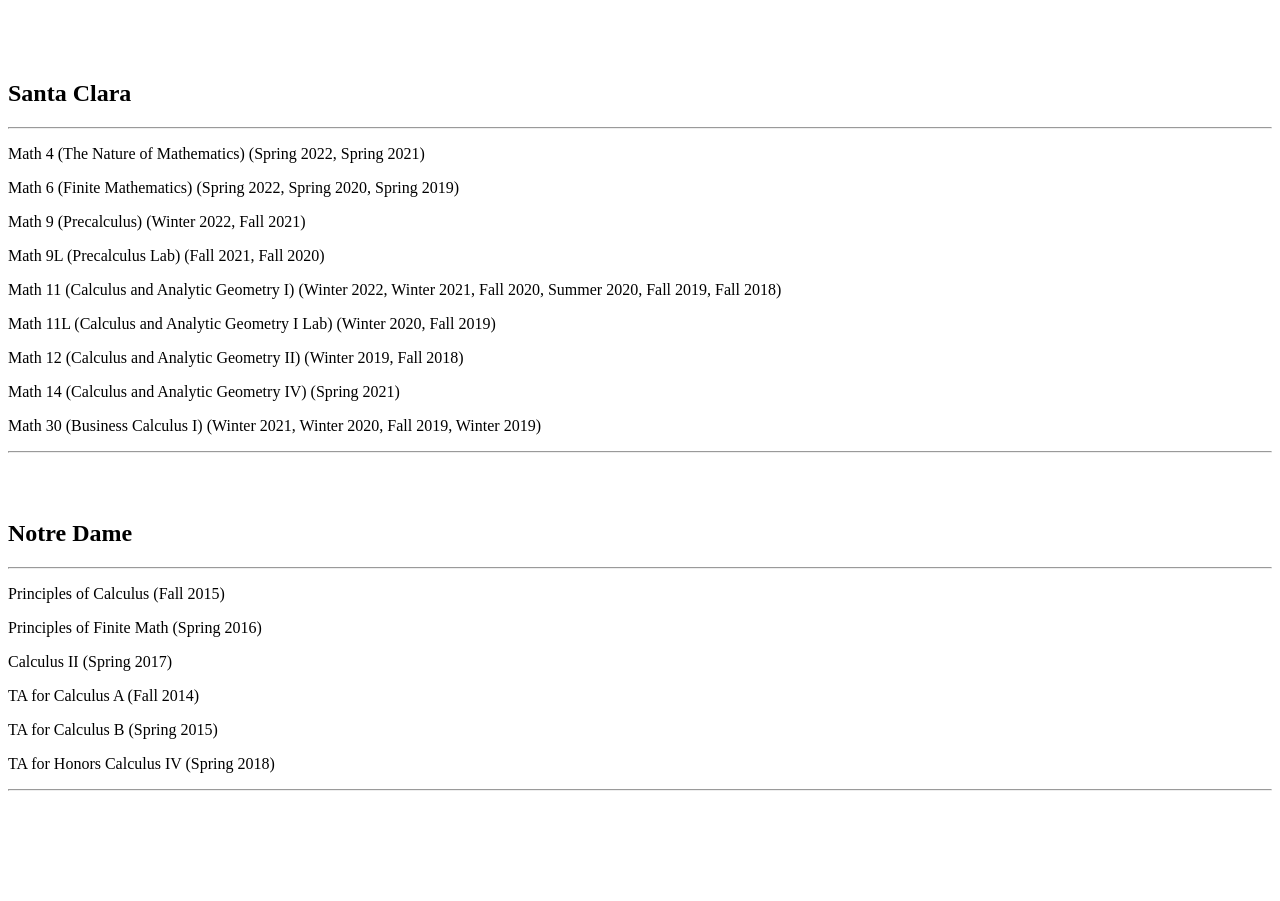
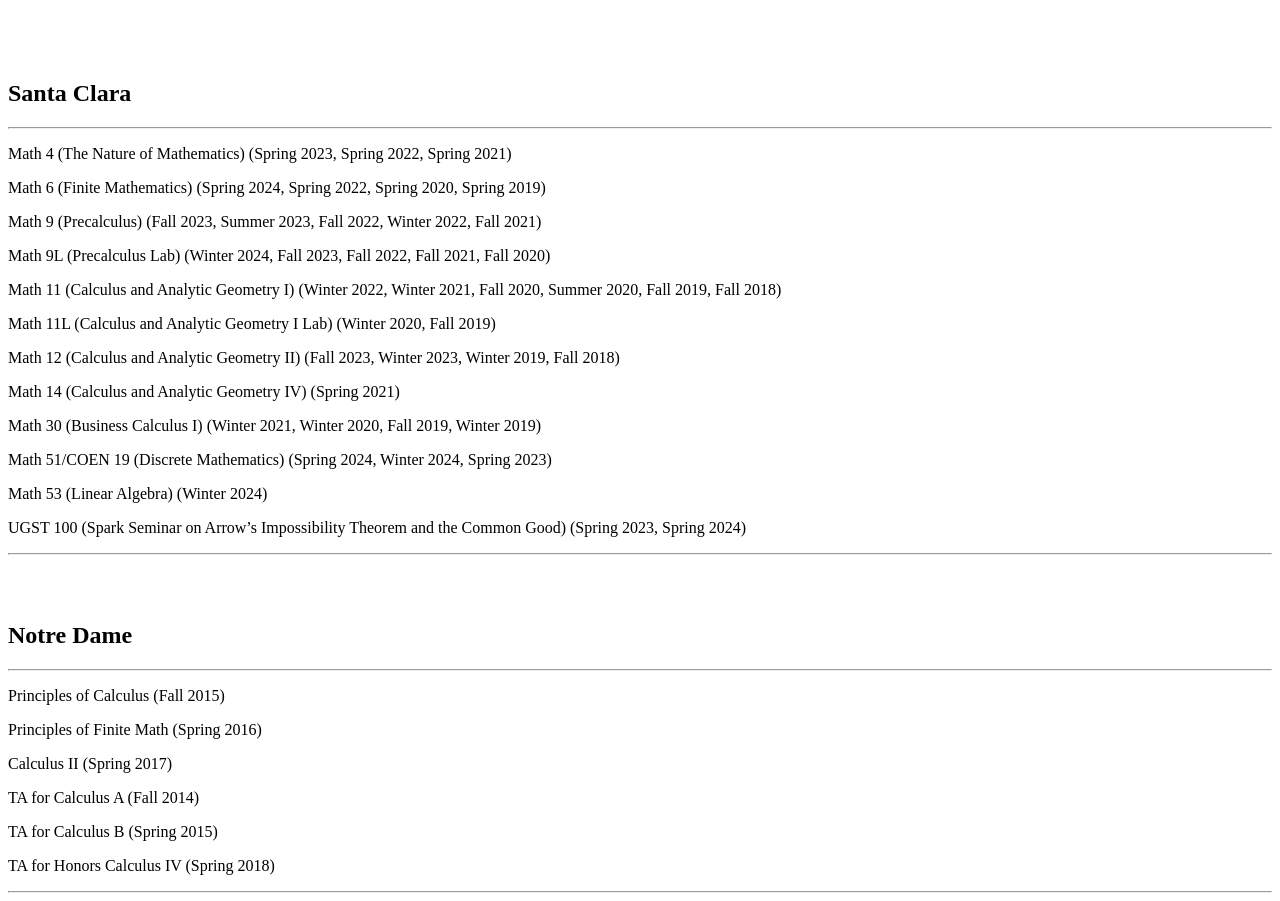
Before and after one commit to pjedlovec/pjedlovec.github.io, a plain HTML site: page courses.html in a window 1280 px wide. Before the commit the page ends 800 px from the top, so only its background shows below. Drawn offline with Linux system fonts and the light colour scheme.

Commit message:
Update courses.html

```diff
--- a/courses.html
+++ b/courses.html
@@ -17,15 +17,20 @@
 <p>&nbsp;</p>
 <h2>Santa Clara </h2>
 <hr />
-    <p>Math 4 (The Nature of Mathematics) (Spring 2022, Spring 2021)</p>
-  <p>Math 6 (Finite Mathematics) (Spring 2022, Spring 2020, Spring 2019)</p>
-  <p>Math 9 (Precalculus) (Winter 2022, Fall 2021)</p>
-  <p>Math 9L (Precalculus Lab) (Fall 2021, Fall 2020)</p>
+    <p>Math 4 (The Nature of Mathematics) (Spring 2023, Spring 2022, Spring 2021)</p>
+  <p>Math 6 (Finite Mathematics) (Spring 2024, Spring 2022, Spring 2020, Spring 2019)</p>
+  <p>Math 9 (Precalculus) (Fall 2023, Summer 2023, Fall 2022, Winter 2022, Fall 2021)</p>
+  <p>Math 9L (Precalculus Lab) (Winter 2024, Fall 2023, Fall 2022, Fall 2021, Fall 2020)</p>
 <p>Math 11 (Calculus and Analytic Geometry I) (Winter 2022, Winter 2021, Fall 2020, Summer 2020, Fall 2019, Fall 2018)</p>
     <p>Math 11L (Calculus and Analytic Geometry I Lab) (Winter 2020, Fall 2019)</p>
-  <p>Math 12 (Calculus and Analytic Geometry II) (Winter 2019, Fall 2018)</p>
+  <p>Math 12 (Calculus and Analytic Geometry II) (Fall 2023, Winter 2023, Winter 2019, Fall 2018)</p>
   <p>Math 14 (Calculus and Analytic Geometry IV) (Spring 2021)</p>
 <p>Math 30 (Business Calculus I) (Winter 2021, Winter 2020, Fall 2019, Winter 2019)</p>
+<p>Math 51/COEN 19 (Discrete Mathematics) (Spring 2024, Winter 2024, Spring 2023)</p>
+<p>Math 53 (Linear Algebra) (Winter 2024)</p>
+<p>UGST 100 (Spark Seminar on Arrow’s Impossibility Theorem and the Common Good) (Spring 2023, Spring 2024)</p>
+
+
 
 
 <hr />
```
